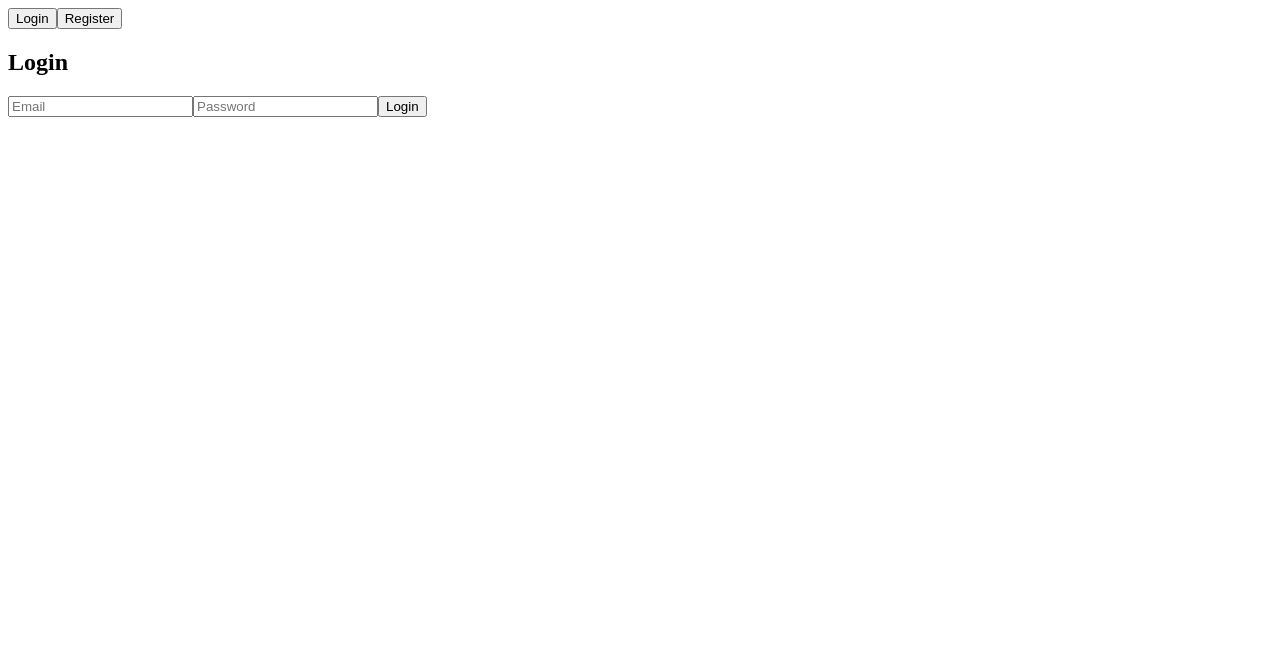
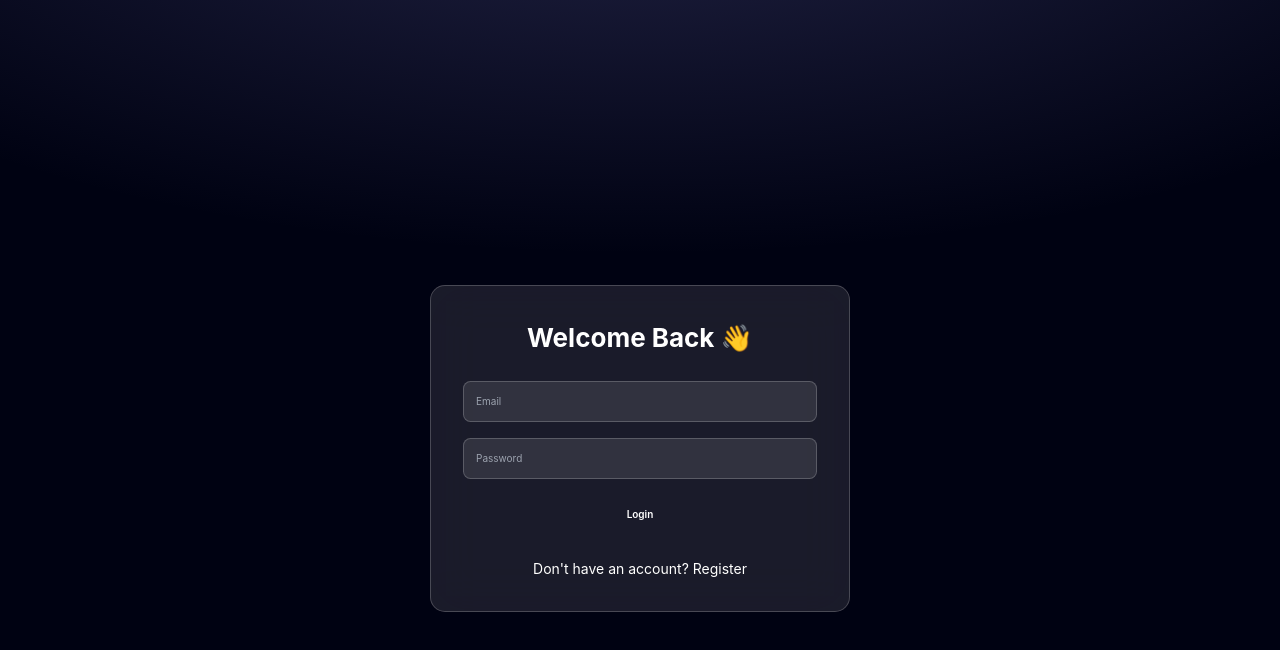
Before and after one commit to esonaliyev05/linear, a Next.js app: page /auth in a window 1280 px wide. Shown: the top 650 px of the page. Built offline with nearby package versions, Linux system fonts and the light colour scheme.

Commit message:
new update

```diff
--- /dev/null
+++ b/app/auth/page.tsx
@@ -0,0 +1,36 @@
+"use client";
+
+import { useState } from "react";
+import Login from "../../components/auth/Login";
+import Register from "../../components/auth/Register";
+
+export default function AuthPage() {
+  const [isLogin, setIsLogin] = useState(true);
+
+  return (
+    <div className="min-h-screen flex items-center justify-center bg-gradient-to-br from-slate-900 via-blue-900 to-purple-900">
+
+      <div className="w-[420px] bg-white/10 backdrop-blur-xl border border-white/20 p-8 rounded-3xl shadow-2xl text-white">
+
+        <h1 className="text-3xl font-bold text-center mb-6">
+          {isLogin ? "Welcome Back 👋" : "Create Account 🚀"}
+        </h1>
+
+        {isLogin ? (
+          <Login />
+        ) : (
+          <Register switchToLogin={() => setIsLogin(true)} />
+        )}
+
+        <p
+          onClick={() => setIsLogin(!isLogin)}
+          className="text-center mt-6 text-sm text-blue-300 cursor-pointer hover:text-blue-200"
+        >
+          {isLogin
+            ? "Don't have an account? Register"
+            : "Already have an account? Login"}
+        </p>
+      </div>
+    </div>
+  );
+}
--- a/app/layout.tsx
+++ b/app/layout.tsx
@@ -1,32 +1,36 @@
-import { Container } from 'components/Container';
-import { Footer } from 'components/Footer';
-import { Header } from 'components/Header';
+import { usePathname } from "next/navigation";
+import { Container } from "components/Container";
+import { Footer } from "components/Footer";
+import { Header } from "components/Header";
 
-import './globals.css';
-
-export const metadata = {
-  title: 'Linear copy',
-  description: '',
-};
+import "./globals.css";
 
 export default function RootLayout({
   children,
 }: {
   children: React.ReactNode;
 }) {
+  const pathname = typeof window !== "undefined" ? window.location.pathname : "";
+
+  const hideLayout = pathname === "/auth";
+
   return (
-    <html lang='en'>
+    <html lang="en">
       <body>
         <div>
-          <header>
-            <Container>
-              <Header />
-            </Container>
-          </header>
-          <main className='pt-navigation-height bg-page-gradient '>
+          {!hideLayout && (
+            <header>
+              <Container>
+                <Header />
+              </Container>
+            </header>
+          )}
+
+          <main className="pt-navigation-height bg-page-gradient">
             {children}
           </main>
-          <Footer />
+
+          {!hideLayout && <Footer />}
         </div>
       </body>
     </html>
--- a/components/Header.tsx
+++ b/components/Header.tsx
@@ -81,7 +81,7 @@ export const Header = () => {
           </nav>
         </div>
         <div className='ml-auto flex h-full items-center  '>
-          <Link href='/auth/login' className='text-md mr-6'>
+          <Link href='/auth' className='text-md mr-6'>
             Log in
           </Link>
           <Button href='#'>Sign Up</Button>
--- a/components/auth/Login.tsx
+++ b/components/auth/Login.tsx
@@ -1,36 +1,52 @@
 "use client";
 
 import { useState } from "react";
+import { useRouter } from "next/navigation";
 
 export default function Login() {
-  const [email, setEmail] = useState("");
-  const [password, setPassword] = useState("");
+  const router = useRouter();
 
-  const handleLogin = (e: React.FormEvent) => {
+  const [form, setForm] = useState({
+    email: "",
+    password: "",
+  });
+
+  const handleSubmit = (e: React.FormEvent) => {
     e.preventDefault();
-    console.log("Login:", { email, password });
+
+    if (!form.email || !form.password) {
+      alert("Fill all fields");
+      return;
+    }
+
+    // 🔥 FAKE LOGIN
+    localStorage.setItem("token", "fake-token");
+
+    router.push("/");
   };
 
   return (
-    <form onSubmit={handleLogin} className="space-y-4">
-      <h2 className="text-xl font-semibold">Login</h2>
+    <form onSubmit={handleSubmit} className="space-y-4">
 
       <input
-        className="border p-2 w-full"
+        type="email"
         placeholder="Email"
-        value={email}
-        onChange={(e) => setEmail(e.target.value)}
+        className="w-full p-3 rounded-xl bg-white/10 border border-white/20 outline-none text-white placeholder-gray-300"
+        onChange={(e) =>
+          setForm({ ...form, email: e.target.value })
+        }
       />
 
       <input
-        className="border p-2 w-full"
         type="password"
         placeholder="Password"
-        value={password}
-        onChange={(e) => setPassword(e.target.value)}
+        className="w-full p-3 rounded-xl bg-white/10 border border-white/20 outline-none text-white placeholder-gray-300"
+        onChange={(e) =>
+          setForm({ ...form, password: e.target.value })
+        }
       />
 
-      <button className="bg-blue-500 text-white w-full py-2">
+      <button className="w-full py-3 rounded-xl bg-blue-500 hover:bg-blue-600 transition font-semibold">
         Login
       </button>
     </form>
--- a/components/auth/Register.tsx
+++ b/components/auth/Register.tsx
@@ -2,43 +2,80 @@
 
 import { useState } from "react";
 
-export default function Register() {
-  const [name, setName] = useState("");
-  const [email, setEmail] = useState("");
-  const [password, setPassword] = useState("");
+export default function Register({ switchToLogin }: any) {
+  const [form, setForm] = useState({
+    name: "",
+    email: "",
+    password: "",
+    confirmPassword: "",
+  });
 
-  const handleRegister = (e: React.FormEvent) => {
+  const handleSubmit = (e: React.FormEvent) => {
     e.preventDefault();
-    console.log("Register:", { name, email, password });
+
+    if (
+      !form.name ||
+      !form.email ||
+      !form.password ||
+      !form.confirmPassword
+    ) {
+      alert("Fill all fields");
+      return;
+    }
+
+    if (form.password !== form.confirmPassword) {
+      alert("Passwords do not match");
+      return;
+    }
+
+    // 🔥 FAKE REGISTER
+    alert("Registered successfully!");
+
+    switchToLogin();
   };
 
   return (
-    <form onSubmit={handleRegister} className="space-y-4">
-      <h2 className="text-xl font-semibold">Register</h2>
+    <form onSubmit={handleSubmit} className="space-y-4">
 
       <input
-        className="border p-2 w-full"
         placeholder="Name"
-        value={name}
-        onChange={(e) => setName(e.target.value)}
+        className="w-full p-3 rounded-xl bg-white/10 border border-white/20 outline-none text-white placeholder-gray-300"
+        onChange={(e) =>
+          setForm({ ...form, name: e.target.value })
+        }
       />
 
       <input
-        className="border p-2 w-full"
+        type="email"
         placeholder="Email"
-        value={email}
-        onChange={(e) => setEmail(e.target.value)}
+        className="w-full p-3 rounded-xl bg-white/10 border border-white/20 outline-none text-white placeholder-gray-300"
+        onChange={(e) =>
+          setForm({ ...form, email: e.target.value })
+        }
       />
 
       <input
-        className="border p-2 w-full"
         type="password"
         placeholder="Password"
-        value={password}
-        onChange={(e) => setPassword(e.target.value)}
+        className="w-full p-3 rounded-xl bg-white/10 border border-white/20 outline-none text-white placeholder-gray-300"
+        onChange={(e) =>
+          setForm({ ...form, password: e.target.value })
+        }
       />
 
-      <button className="bg-green-500 text-white w-full py-2">
+      <input
+        type="password"
+        placeholder="Confirm Password"
+        className="w-full p-3 rounded-xl bg-white/10 border border-white/20 outline-none text-white placeholder-gray-300"
+        onChange={(e) =>
+          setForm({
+            ...form,
+            confirmPassword: e.target.value,
+          })
+        }
+      />
+
+      <button className="w-full py-3 rounded-xl bg-green-500 hover:bg-green-600 transition font-semibold">
         Register
       </button>
     </form>
--- a/pages/auth/index.tsx
+++ /dev/null
@@ -1,37 +0,0 @@
-"use client";
-
-import { useState } from "react";
-import Login from "../../components/auth/Login";
-import Register from "../../components/auth/Register";
-
-export default function AuthPage() {
-  const [isLogin, setIsLogin] = useState(true);
-
-  return (
-    <div className="max-w-md mx-auto mt-10 border p-6 rounded">
-      {/* Tabs */}
-      <div className="flex mb-6 border">
-        <button
-          onClick={() => setIsLogin(true)}
-          className={`flex-1 p-2 ${
-            isLogin ? "bg-blue-500 text-white" : ""
-          }`}
-        >
-          Login
-        </button>
-
-        <button
-          onClick={() => setIsLogin(false)}
-          className={`flex-1 p-2 ${
-            !isLogin ? "bg-green-500 text-white" : ""
-          }`}
-        >
-          Register
-        </button>
-      </div>
-
-      {/* Components switch */}
-      {isLogin ? <Login /> : <Register />}
-    </div>
-  );
-}
```
